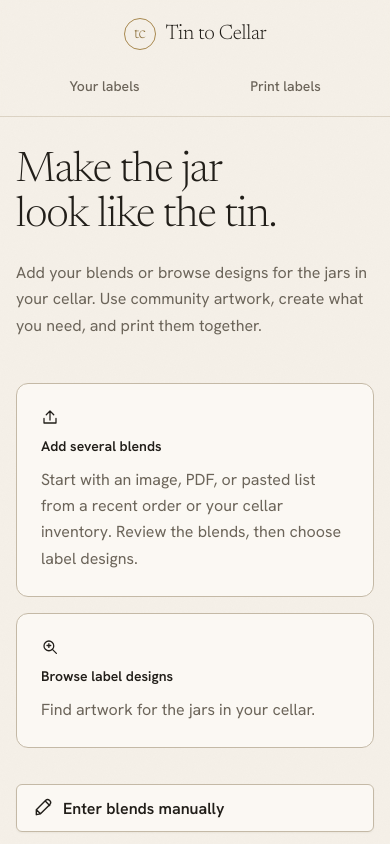
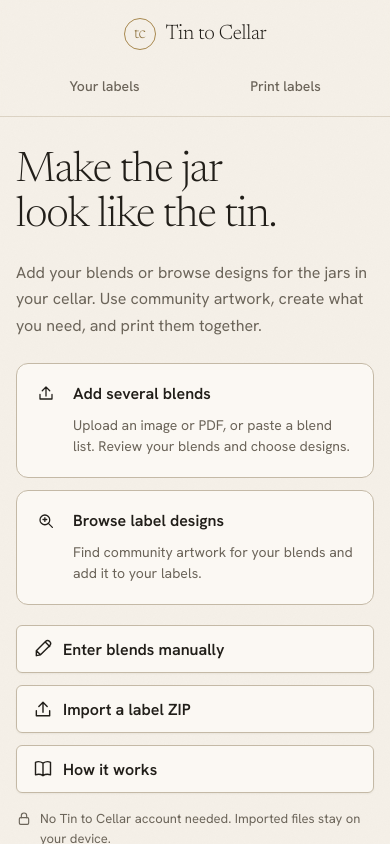
Before and after one commit to Enablement-Engineering/tin-to-cellar, a React (Vite) app: page /labels in a window 390 px wide. Shown: the top 844 px of the page. Built offline with nearby package versions, Linux system fonts and the light colour scheme.

Commit message:
fix(landing): improve responsive hero and action layout

```diff
--- a/src/components/Landing.tsx
+++ b/src/components/Landing.tsx
@@ -16,9 +16,11 @@ export function Landing({ onNavigate, selectedCount = 0, readyCount = 0, busy, o
         <h1 id="landing-title">Make the jar look like the tin.</h1>
         <p>Add your blends or browse designs for the jars in your cellar. Use community artwork, create what you need, and print them together.</p>
         {selectedCount > 0 && <div className="landing-resume"><p>{selectedCount} saved {selectedCount === 1 ? 'label entry' : 'label entries'} · {readyCount} ready to print</p><button className="button primary" type="button" onClick={() => onNavigate('create')}>Resume your labels</button></div>}
+      </div>
+      <div className="landing-start">
         <div className="landing-entry-paths">
-          <button className="landing-entry-card" type="button" onClick={() => onNavigate('order')}><Icon name="upload" /><strong>Add several blends</strong><span>Start with an image, PDF, or pasted list from a recent order or your cellar inventory. Review the blends, then choose label designs.</span></button>
-          <button className="landing-entry-card" type="button" onClick={() => onNavigate('gallery')}><Icon name="research" /><strong>Browse label designs</strong><span>Find artwork for the jars in your cellar.</span></button>
+          <button className="landing-entry-card" type="button" onClick={() => onNavigate('order')}><Icon name="upload" /><strong>Add several blends</strong><span>Upload an image or PDF, or paste a blend list. Review your blends and choose designs.</span></button>
+          <button className="landing-entry-card" type="button" onClick={() => onNavigate('gallery')}><Icon name="research" /><strong>Browse label designs</strong><span>Find community artwork for your blends and add it to your labels.</span></button>
         </div>
         <div className="landing-actions">
           <button className="button secondary" type="button" onClick={() => onNavigate('create')}><Icon name="pencil" size={20} /><span>Enter blends manually</span></button>
--- a/src/styles/app.css
+++ b/src/styles/app.css
@@ -115,16 +115,17 @@ input:disabled, textarea:disabled, select:disabled { color: var(--text-muted); b
 
 /* The landing page pairs the workflow with a finished label example. */
 .landing-page { display: grid; gap: 72px; max-width: var(--width-content); margin: 0 auto; padding: 56px 40px 72px; }
-.landing-hero { display: grid; grid-template-columns: minmax(0, 1.15fr) minmax(240px, .85fr); gap: 40px; align-items: center; }
-.landing-hero-copy { display: grid; justify-items: start; gap: 20px; }
+.landing-hero { display: grid; grid-template-columns: minmax(0, 1.15fr) minmax(240px, .85fr); grid-template-areas: 'copy art' 'start start'; gap: 32px 40px; align-items: center; }
+.landing-hero-copy { grid-area: copy; display: grid; justify-items: start; gap: 20px; min-width: 0; }
+.landing-start { grid-area: start; display: grid; gap: 16px; min-width: 0; }
 .landing-hero h1 { max-width: 22ch; font: var(--type-hero); letter-spacing: var(--tracking-display); text-wrap: balance; }
 .landing-hero-copy > p:not(.landing-specs):not(.landing-privacy) { max-width: var(--measure-narrow); color: var(--text-muted); }
 .landing-actions { display: flex; flex-wrap: wrap; gap: 12px; margin-top: 4px; }
 .landing-actions .button { min-height: 48px; padding: 12px 16px; gap: 10px; font-size: 16px; text-align: left; }
 .landing-actions .button .icon { flex: 0 0 auto; }
-.landing-privacy { display: flex; align-items: flex-start; gap: 8px; max-width: var(--measure-narrow); color: var(--text-muted); font: var(--type-hint); }
+.landing-privacy { display: flex; align-items: flex-start; gap: 8px; color: var(--text-muted); font: var(--type-hint); }
 .landing-privacy .icon { margin-top: 2px; }
-.landing-hero-art { aspect-ratio: 1; margin: 0; border: 1px solid var(--line-hairline); border-radius: var(--radius-card); box-shadow: var(--shadow-3); overflow: hidden; }
+.landing-hero-art { grid-area: art; aspect-ratio: 1; margin: 0; border: 1px solid var(--line-hairline); border-radius: var(--radius-card); box-shadow: var(--shadow-3); overflow: hidden; }
 .landing-hero-art img { display: block; width: 100%; height: 100%; object-fit: cover; object-position: center 58%; }
 .landing-steps-heading { margin-bottom: 24px; font: var(--type-title); }
 .landing-process-intro { max-width: 64ch; margin-bottom: 24px; color: var(--text-muted); }
@@ -351,6 +352,7 @@ input:disabled, textarea:disabled, select:disabled { color: var(--text-muted); b
 @media (max-width: 900px) {
   .site-header-inner { padding-inline: 24px; }
   .landing-page, .create-workspace, .view-print { padding-inline: 24px; }
+  .landing-page { padding-top: 40px; }
   .print-intake, .print-job { grid-template-columns: 1fr; }
   .create-workspace { max-width: 760px; }
   .sheet-stage { position: relative; top: auto; width: 100%; max-width: 620px; margin: 0 auto; }
@@ -371,7 +373,7 @@ input:disabled, textarea:disabled, select:disabled { color: var(--text-muted); b
   .site-header .nav-tabs > a:only-child { grid-column: 1 / -1; }
   .site-header nav a { text-decoration: none; padding: 8px; font-size: 14px; white-space: normal; text-align: center; }
   .landing-page { gap: 40px; padding: 32px 16px 48px; }
-  .landing-hero { grid-template-columns: 1fr; gap: 32px; }
+  .landing-hero { grid-template-columns: 1fr; grid-template-areas: 'copy' 'start' 'art'; gap: 24px; }
   .landing-hero h1 { max-width: 21ch; font-size: 42px; }
   .landing-hero-art { width: 100%; aspect-ratio: 1.1; }
   .landing-steps { grid-template-columns: 1fr; gap: 16px; }
--- a/src/styles/label-workspace.css
+++ b/src/styles/label-workspace.css
@@ -36,10 +36,14 @@
 .gallery-design-comparison .label-thumbnail, .gallery-design-comparison img { width: 100%; height: auto; aspect-ratio: 1; max-width: 240px; margin: auto; object-fit: contain; }
 .gallery-design-comparison figcaption { margin-top: 12px; }
 
-.landing-entry-paths { display: grid; grid-template-columns: 1fr 1fr; gap: 16px; margin: 24px 0 12px; }
-.landing-entry-card { display: grid; justify-items: start; gap: 12px; padding: 24px; text-align: left; border-radius: 12px; border: 1px solid var(--line-strong); background: var(--surface-card); color: var(--text-strong); font: inherit; cursor: pointer; }
+.landing-entry-paths { display: grid; grid-template-columns: repeat(2, minmax(0, 1fr)); gap: 16px; }
+.landing-entry-card { display: grid; grid-template-columns: 24px minmax(0, 1fr); align-content: start; align-items: center; justify-items: start; gap: 12px; padding: 24px; text-align: left; border-radius: 12px; border: 1px solid var(--line-strong); background: var(--surface-card); color: var(--text-strong); font: inherit; cursor: pointer; }
 .landing-entry-card:hover { border-color: var(--text-accent); background: var(--surface-accent-soft); }
-.landing-entry-card strong { font: var(--type-ui-strong); }
-.landing-entry-card span { color: var(--text-muted); }
-.landing-resume { border-left: 3px solid var(--text-accent); padding-left: 20px; margin: 24px 0; }
-@media(max-width:680px) { .landing-entry-paths { grid-template-columns: 1fr; } }
+.landing-entry-card strong { font: var(--type-ui-strong); font-size: 16px; }
+.landing-entry-card span { grid-column: 2; color: var(--text-muted); font: var(--type-body-sm); }
+.landing-resume { display: grid; justify-items: start; gap: 12px; border-left: 3px solid var(--text-accent); padding-left: 16px; margin-top: 4px; }
+.landing-resume p { font: var(--type-body-sm); }
+@media(max-width:600px) {
+  .landing-entry-paths { grid-template-columns: 1fr; gap: 12px; }
+  .landing-entry-card { padding: 20px; }
+}
```
